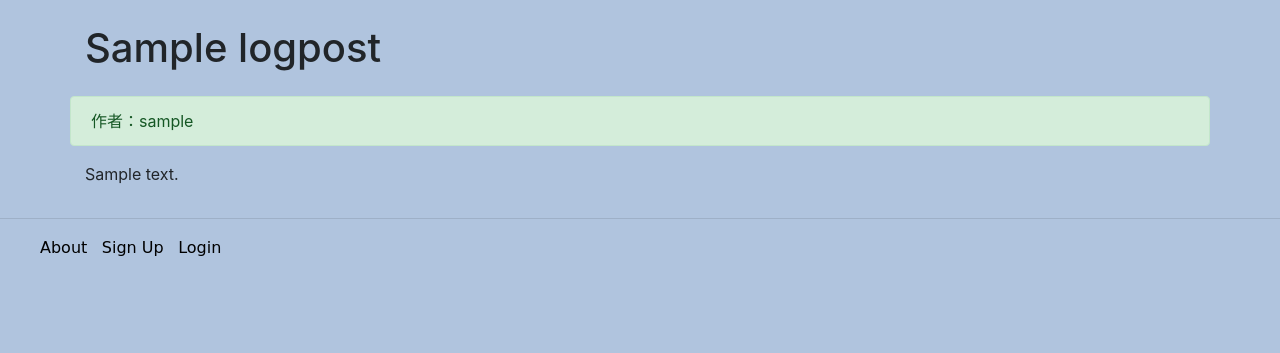
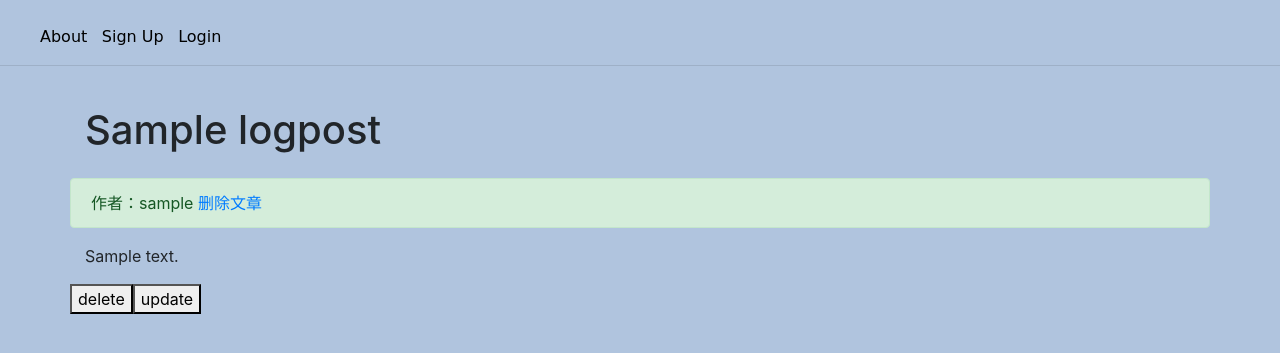
Before and after one commit to GreedSqualo/diawe_project, a Django app: page /diawe/detail/1/ in a window 1280 px wide. Shown: the top 353 px of the page. Run offline with Django 3.2, Linux system fonts and the light colour scheme; tables that the repository leaves empty hold one stand-in row (values such as "Sample post"); some libraries are stand-ins or nearby versions.

Commit message:
add delete and update log function

```diff
--- a/diawe/urls.py
+++ b/diawe/urls.py
@@ -10,7 +10,9 @@ urlpatterns = [
     path('logout/', views.user_logout, name='logout'),
     path('article/', views.log, name='article'),
     path('detail/<int:id>/', views.detail, name='detail'),
-    path('create/', views.article_create, name='create'),
+    path('create/', views.create, name='create'),
     path('about/', views.about, name='about'),
     path('register/', views.register, name='register'),
+    path('delete/<int:id>/',views.delete,name='delete'),
+    path('update/<int:id>/', views.update, name='update'),
 ]
--- a/diawe/views.py
+++ b/diawe/views.py
@@ -11,9 +11,12 @@ from django.contrib.auth.models import User
 
 @login_required
 def index(request):
-    visitor_cookie_handler(request)
-    response = render(request, 'diawe/index.html')
-    return response
+    # visitor_cookie_handler(request)
+    # response = render(request, 'diawe/index.html')
+    # return response
+    nowuser = request.session.get('nowuser')
+    print(nowuser)
+    return HttpResponse(nowuser)
 
 
 
@@ -55,6 +58,8 @@ def user_login(request):
 
         if user:
             if user.is_active:
+
+                request.session['nowuser'] = username
                 login(request, user)
                 return redirect(reverse('diawe:article'))
             else:
@@ -105,7 +110,7 @@ def detail(request,id):
     context = {'article':log}
     return render(request,'diawe/detail.html',context)
 
-def article_create(request):
+def create(request):
     # 判断用户是否提交数据
     if request.method == "POST":
         # 将提交的数据赋值到表单实例中
@@ -117,7 +122,12 @@ def article_create(request):
             # 指定数据库中 id=1 的用户为作者
             # 如果你进行过删除数据表的操作，可能会找不到id=1的用户
             # 此时请重新创建用户，并传入此用户的id
+            # new_article.author=request.session.get('nowuser')
+            # nowuser = request.session.get('nowuser')
+
             new_article.author = User.objects.get(id=1)
+            # print(request.session.get('nowuser'))
+            # print(User.objects.get(id=1))
             # 将新文章保存到数据库中
             new_article.save()
             # 完成后返回到文章列表
@@ -137,3 +147,39 @@ def article_create(request):
 
 def about(request):
     return render(request, 'diawe/about.html')
+
+def delete(request, id):
+    # 根据 id 获取需要删除的文章
+    article = LogPost.objects.get(id=id)
+    # 调用.delete()方法删除文章
+    article.delete()
+    # 完成删除后返回文章列表
+    return redirect("diawe:article")
+
+def update(request, id):
+    # 获取需要修改的具体文章对象
+    log = LogPost.objects.get(id=id)
+    # 判断用户是否为 POST 提交表单数据
+    if request.method == "POST":
+        # 将提交的数据赋值到表单实例中
+        log_form = LogForm(data=request.POST)
+        # 判断提交的数据是否满足模型的要求
+        if log_form.is_valid():
+            # 保存新写入的 title、body 数据并保存
+            log.title = request.POST['title']
+            log.body = request.POST['body']
+            log.save()
+            # 完成后返回到修改后的文章中。需传入文章的 id 值
+            return redirect("diawe:detail", id=id)
+        # 如果数据不合法，返回错误信息
+        else:
+            return HttpResponse("表单内容有误，请重新填写。")
+
+    # 如果用户 GET 请求获取数据
+    else:
+        # 创建表单类实例
+        log_form = LogForm()
+        # 赋值上下文，将 article 文章对象也传递进去，以便提取旧的内容
+        context = { 'log': log, 'log_form': log_form }
+        # 将响应返回到模板中
+        return render(request, 'diawe/update.html', context)
--- a/templates/diawe/detail.html
+++ b/templates/diawe/detail.html
@@ -11,11 +11,20 @@
     <div class="row">
         <!-- 标题及作者 -->
         <h1 class="col-12 mt-4 mb-4">{{ article.title }}</h1>
-        <div class="col-12 alert alert-success">作者：{{ article.author }}</div>
+        <div class="col-12 alert alert-success">作者：{{ article.author }}
+            <a href="{% url 'diawe:delete' article.id%}">删除文章</a>
+        </div>
         <!-- 文章正文 -->
         <div class="col-12">
             <p>{{ article.body }}</p>
         </div>
+
+        <a href="{% url 'diawe:delete' article.id%}">
+            <button>delete</button>
+        </a>
+        <a href="{% url 'diawe:update' article.id%}">
+            <button>update</button>
+        </a>
     </div>
 </div>
 
```
Also changed, not shown: templates/diawe/base.html (+18 -15 lines), templates/diawe/update.html (added, +32 -0 lines).
